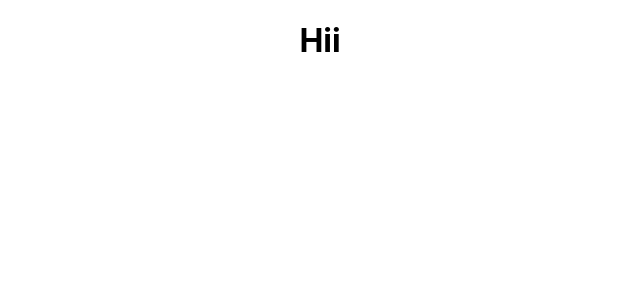
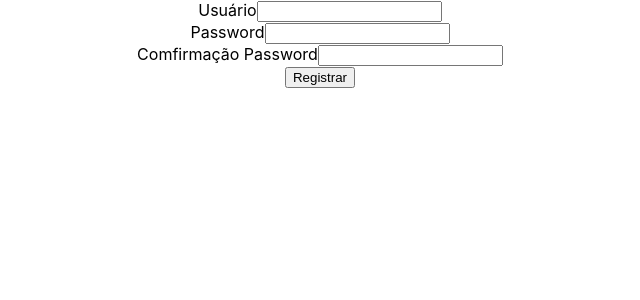
Before and after one commit to RiqueFR/SimpleLeadManager, a React (Create React App) app: page /cadastro in a window 1280 px wide. Shown: the top 300 px of the page, without its empty margins (320-960 px from the left). Built offline with nearby package versions, Linux system fonts and the light colour scheme.

Commit message:
Sign up page now validates the inputs, still validating on the viwer file

```diff
--- /dev/null
+++ b/src/components/SignUp.js
@@ -0,0 +1,137 @@
+import React, { useState } from "react";
+
+function hasNumber(str) {
+	return (/\d/.test(str));
+}
+
+function hasLetter(str) {
+	return (/[a-zA-Z]/.test(str));
+}
+
+function hasSpecialChar(str) {
+	return (/[`!@#$%^&*()_+\-=\[\]{};':"\\|,.<>\/?~]/.test(str));
+}
+
+function initialState() {
+	return { user: '', password: '', confPassword: '', valid: false,
+		errors: {
+			username: false,
+			password: [],
+			confPassword: false
+		}
+	};
+}
+
+const SignUp = () => {
+	const [values, setValues] = useState(initialState);
+
+	const onSubmit = (e) => {
+		// prevent the page to reload and loose information
+		e.preventDefault()
+		//console.log(values.valid);
+
+		// inputs validation
+		let errors = {
+			username: false,
+			password: [],
+			confPassword: false
+		}
+		let valid = true;
+
+		// username should not be blank
+		if (values.user === '') {
+			errors.username = "Username é um campo obrigatório"
+			valid = false;
+		}
+
+		// password should not be blank
+		if (values.password === '') {
+			errors.password.push("Senha é um campo obrigatório")
+		}
+		else {
+			// password should have at least 8 caracters
+			if (values.password.length < 8) {
+				errors.password.push("Senha precisa ter pelo menos 8 digitos");
+				valid = false;
+			}
+
+			// password should have at leats one number
+			if (!hasNumber(values.password)) {
+				errors.password.push("Senha precisa ter pelo menos 1 número");
+				valid = false;
+			}
+
+			// password should have at least one letter
+			if (!hasLetter(values.password)) {
+				errors.password.push("Senha precisa ter pelo menos 1 letra");
+				valid = false;
+			}
+
+			// password should have at least one special caracter
+			if (!hasSpecialChar(values.password)) {
+				errors.password.push("Senha precisa ter pelo menos 1 caracter especial");
+				valid = false;
+			}
+		}
+
+		// confirmation password should not be blank
+		if (values.confPassword === '') {
+			errors.confPassword= "Senha é um campo obrigatório";
+			valid = false;
+		} else {
+			// confirmation password need to be equals to the password
+			if (values.password !== values.confPassword) {
+				errors.confPassword = "As senhas precisam ser iguais";
+				valid = false;
+			}
+		}
+
+		console.log(errors);
+		setValues({
+			...values,
+			errors: errors
+		});
+		if (valid) { // credantials are valid, so we can save then to the local storage
+			//save
+			console.log("Conta cadastrada com sucesso");
+		}
+	};
+
+	function onChange(event) {
+		const { value, name } = event.target;
+		setValues({
+			...values,
+			[name]: value,
+		});
+	}
+
+	let errorsPasswordLabels = [];
+	for (let index in values.errors.password) {
+		errorsPasswordLabels.push(<label key={index}>{values.errors.password[index]}</label>);
+	}
+
+	return (
+		<div className="user-signup">
+			<form onSubmit={onSubmit}>
+				<div>
+					<label>Usuário</label>
+					<input id="user" type="text" name="user" onChange={onChange} value={values.user} />
+					{values.errors.username && <label>{values.errors.username}</label>}
+				</div>
+				<div>
+					<label>Password</label>
+					<input id="password" type="password" name="password" onChange={onChange} value={values.password} />
+					{errorsPasswordLabels}
+				</div>
+				<div>
+					<label>Comfirmação Password</label>
+					<input id="conf-password" type="password" name="confPassword" onChange={onChange} value={values.confPassword} />
+					{values.errors.confPassword && <label>{values.errors.confPassword}</label>}
+				</div>
+				<button>Registrar</button>
+			</form>
+		</div>
+	);
+}
+
+export default SignUp;
--- a/src/pages/SignUp.js
+++ b/src/pages/SignUp.js
@@ -1,7 +1,8 @@
 import React from "react";
+import SignUp from "../components/SignUp";
 
 const SignUpPage = () => {
-	return (<h1>Hii</h1>);
+	return (<SignUp />);
 };
 
 export default SignUpPage;
```
